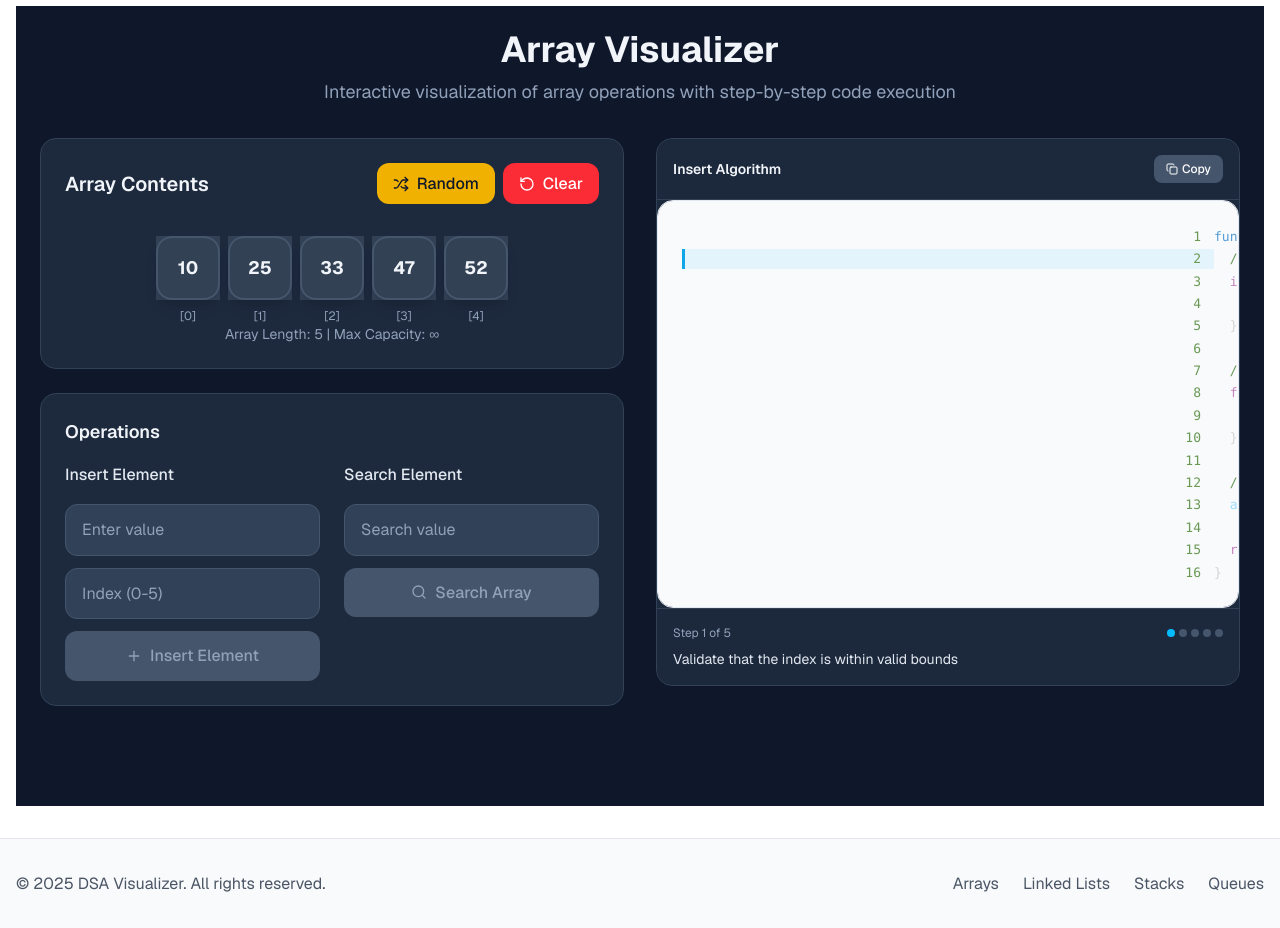
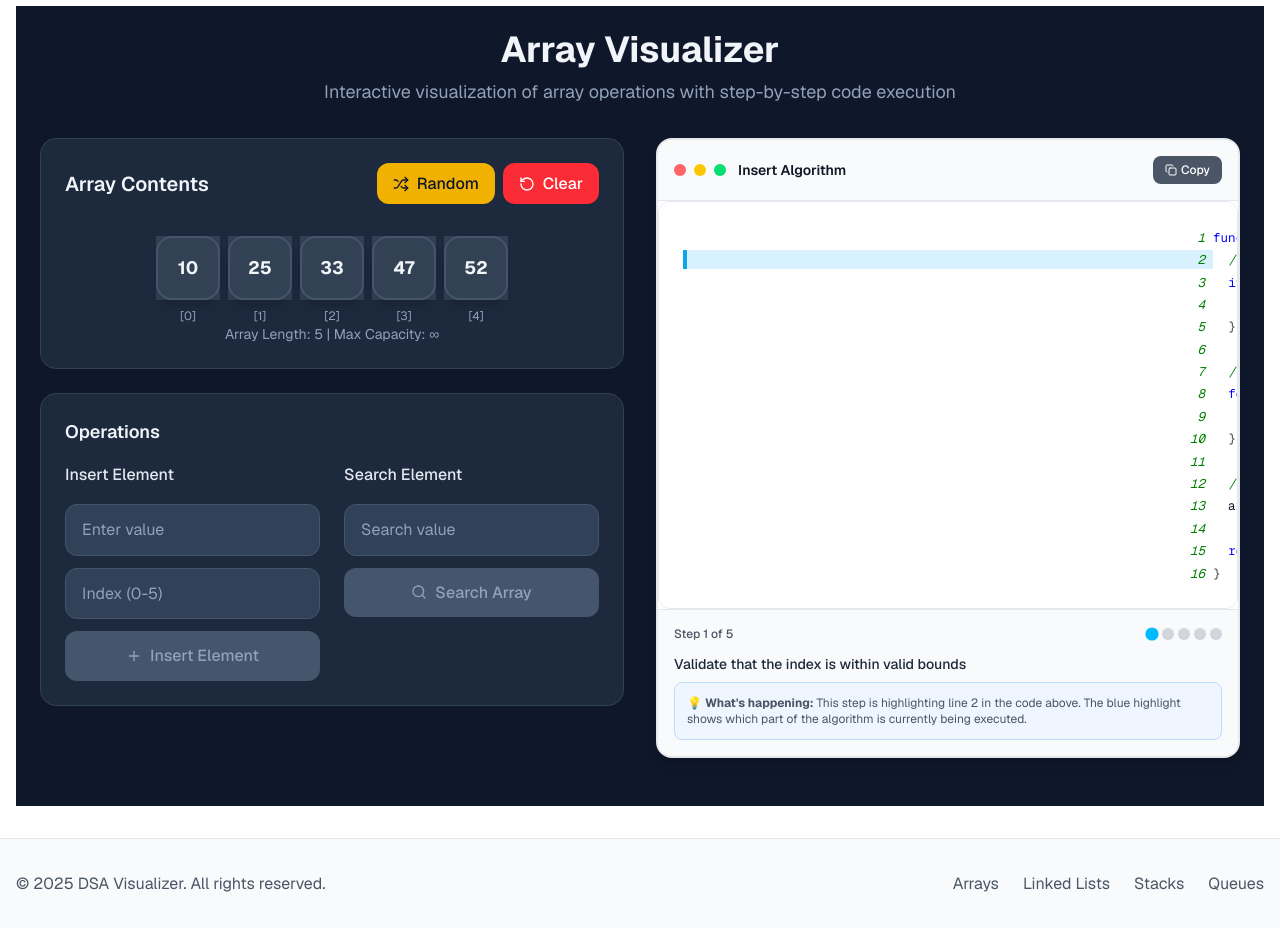
Before and after one commit to gael55x/DSA-Visualizer, a Next.js app in the folder dsa-visualizer/: page /array in a window 1280 px wide. Shown: the part 460-1388 px from the top of the page. Built offline with nearby package versions, Linux system fonts and the light colour scheme.

Commit message:
Improved codehighlighter animation component for other Data structs'

```diff
--- a/dsa-visualizer/components/ui/CodeHighlighter.tsx
+++ b/dsa-visualizer/components/ui/CodeHighlighter.tsx
@@ -1,11 +1,12 @@
 'use client';
 
 import { useState, useEffect } from 'react';
-import { motion } from 'framer-motion';
+import { motion, AnimatePresence } from 'framer-motion';
 import { Prism as SyntaxHighlighter } from 'react-syntax-highlighter';
-import { vscDarkPlus } from 'react-syntax-highlighter/dist/esm/styles/prism';
-import { Copy, Play, Pause, RotateCcw } from 'lucide-react';
+import { vscDarkPlus, vs } from 'react-syntax-highlighter/dist/esm/styles/prism';
+import { Copy, Play, Pause, RotateCcw, BookOpen } from 'lucide-react';
 import { cn } from '../../lib/utils';
+import { useTheme } from '../../lib/theme-context';
 
 interface CodeStep {
   line: number;
@@ -41,11 +42,17 @@ export default function CodeHighlighter({
   const [isPlaying, setIsPlaying] = useState(false);
   const [copied, setCopied] = useState(false);
   const [step, setStep] = useState(currentStep);
+  const [showExplanation, setShowExplanation] = useState(true);
+  const { theme } = useTheme();
 
   const codeLines = code.split('\n');
   const highlightedLines = steps
     .filter((s, idx) => idx <= step)
     .map(s => s.line);
+
+  useEffect(() => {
+    setStep(currentStep);
+  }, [currentStep]);
 
   useEffect(() => {
     if (autoPlay && isPlaying && steps.length > 0) {
@@ -87,53 +94,84 @@ export default function CodeHighlighter({
     }
   };
 
+  const syntaxTheme = theme === 'dark' ? vscDarkPlus : vs;
+
   const customStyle = {
-    ...vscDarkPlus,
+    ...syntaxTheme,
     'pre[class*="language-"]': {
-      ...vscDarkPlus['pre[class*="language-"]'],
+      ...syntaxTheme['pre[class*="language-"]'],
       background: 'var(--background-secondary)',
       border: '1px solid var(--border)',
-      borderRadius: '16px',
+      borderRadius: '12px',
       padding: '1.5rem',
       margin: 0,
       fontSize: '14px',
-      lineHeight: '1.6'
+      lineHeight: '1.6',
+      fontFamily: 'var(--font-geist-mono), monospace'
     },
     'code[class*="language-"]': {
-      ...vscDarkPlus['code[class*="language-"]'],
+      ...syntaxTheme['code[class*="language-"]'],
       background: 'transparent',
-      color: 'var(--foreground)'
+      color: 'var(--foreground)',
+      fontFamily: 'var(--font-geist-mono), monospace'
     }
   };
 
-  const lineNumberStyle = (lineNumber: number) => ({
+  const lineNumberStyle = (lineNumber: number) => {
+    const isHighlighted = highlightedLines.includes(lineNumber);
+    const isCurrentStep = steps[step]?.line === lineNumber;
+
+    return {
       display: 'inline-block',
       width: '100%',
-    backgroundColor: highlightedLines.includes(lineNumber)
+      backgroundColor: isCurrentStep
+        ? 'rgba(56, 189, 248, 0.2)'
+        : isHighlighted
         ? 'rgba(56, 189, 248, 0.1)'
         : 'transparent',
-    borderLeft: highlightedLines.includes(lineNumber)
+      borderLeft: isCurrentStep
+        ? '4px solid var(--accent-sky)'
+        : isHighlighted
         ? '3px solid var(--accent-sky)'
         : '3px solid transparent',
-    paddingLeft: '8px',
-    transition: 'all 0.3s ease'
-  });
+      paddingLeft: '12px',
+      paddingRight: '8px',
+      paddingTop: '2px',
+      paddingBottom: '2px',
+      transition: 'all 0.4s ease',
+      animation: isCurrentStep ? 'pulse-highlight 1.5s ease-in-out' : 'none'
+    };
+  };
 
   return (
     <motion.div
       initial={{ opacity: 0, y: 20 }}
       animate={{ opacity: 1, y: 0 }}
       className={cn(
-        "bg-slate-800 rounded-2xl border border-slate-700 overflow-hidden",
+        "bg-white dark:bg-slate-800 rounded-2xl border-2 border-gray-200 dark:border-slate-700 overflow-hidden shadow-lg",
         className
       )}
     >
       {/* Header */}
-      <div className="flex items-center justify-between p-4 border-b border-slate-700 bg-slate-800/50">
-        <h3 className="text-slate-100 font-semibold text-sm">{title}</h3>
+      <div className="flex items-center justify-between p-4 border-b border-gray-200 dark:border-slate-700 bg-gray-50 dark:bg-slate-800/50">
+        <div className="flex items-center gap-3">
+          <div className="flex items-center gap-2">
+            <div className="w-3 h-3 rounded-full bg-red-400"></div>
+            <div className="w-3 h-3 rounded-full bg-yellow-400"></div>
+            <div className="w-3 h-3 rounded-full bg-green-400"></div>
+          </div>
+          <h3 className="text-gray-900 dark:text-slate-100 font-semibold text-sm">{title}</h3>
+        </div>
         <div className="flex items-center gap-2">
           {showControls && steps.length > 0 && (
             <>
+              <button
+                onClick={() => setShowExplanation(!showExplanation)}
+                className="flex items-center gap-1 px-3 py-1.5 bg-purple-600 hover:bg-purple-700 text-white rounded-lg text-xs font-medium transition-colors"
+              >
+                <BookOpen size={12} />
+                {showExplanation ? 'Hide' : 'Show'} Help
+              </button>
               <button
                 onClick={handlePlay}
                 className="flex items-center gap-1 px-3 py-1.5 bg-sky-600 hover:bg-sky-700 text-white rounded-lg text-xs font-medium transition-colors"
@@ -143,7 +181,7 @@ export default function CodeHighlighter({
               </button>
               <button
                 onClick={handleReset}
-                className="flex items-center gap-1 px-3 py-1.5 bg-slate-600 hover:bg-slate-700 text-white rounded-lg text-xs font-medium transition-colors"
+                className="flex items-center gap-1 px-3 py-1.5 bg-gray-600 hover:bg-gray-700 text-white rounded-lg text-xs font-medium transition-colors"
               >
                 <RotateCcw size={12} />
                 Reset
@@ -152,7 +190,7 @@ export default function CodeHighlighter({
           )}
           <button
             onClick={copyCode}
-            className="flex items-center gap-1 px-3 py-1.5 bg-slate-600 hover:bg-slate-700 text-white rounded-lg text-xs font-medium transition-colors"
+            className="flex items-center gap-1 px-3 py-1.5 bg-gray-600 hover:bg-gray-700 text-white rounded-lg text-xs font-medium transition-colors"
           >
             <Copy size={12} />
             {copied ? 'Copied!' : 'Copy'}
@@ -180,9 +218,9 @@ export default function CodeHighlighter({
 
       {/* Step Information */}
       {steps.length > 0 && (
-        <div className="p-4 border-t border-slate-700 bg-slate-800/50">
-          <div className="flex items-center justify-between mb-2">
-            <span className="text-xs text-slate-400">
+        <div className="p-4 border-t border-gray-200 dark:border-slate-700 bg-gray-50 dark:bg-slate-800/50">
+          <div className="flex items-center justify-between mb-3">
+            <span className="text-xs text-gray-600 dark:text-slate-400 font-medium">
               Step {step + 1} of {steps.length}
             </span>
             <div className="flex gap-1">
@@ -194,24 +232,44 @@ export default function CodeHighlighter({
                     onStepChange?.(idx);
                   }}
                   className={cn(
-                    "w-2 h-2 rounded-full transition-colors",
-                    idx <= step ? "bg-sky-400" : "bg-slate-600"
+                    "w-3 h-3 rounded-full transition-all duration-300",
+                    idx <= step
+                      ? "bg-sky-400 scale-110"
+                      : "bg-gray-300 dark:bg-slate-600 hover:bg-gray-400 dark:hover:bg-slate-500"
                   )}
                 />
               ))}
             </div>
           </div>
 
+          <AnimatePresence mode="wait">
             {steps[step] && (
-            <motion.p
+              <motion.div
                 key={step}
                 initial={{ opacity: 0, y: 10 }}
                 animate={{ opacity: 1, y: 0 }}
-              className="text-sm text-slate-200"
+                exit={{ opacity: 0, y: -10 }}
+                transition={{ duration: 0.3 }}
+                className="space-y-2"
               >
+                <p className="text-sm text-gray-800 dark:text-slate-200 font-medium">
                   {steps[step].description}
-            </motion.p>
+                </p>
+
+                {showExplanation && (
+                  <motion.div
+                    initial={{ opacity: 0, height: 0 }}
+                    animate={{ opacity: 1, height: 'auto' }}
+                    exit={{ opacity: 0, height: 0 }}
+                    className="text-xs text-gray-600 dark:text-slate-400 bg-blue-50 dark:bg-slate-700/50 p-3 rounded-lg border border-blue-200 dark:border-slate-600"
+                  >
+                    💡 <strong>What's happening:</strong> This step is highlighting line {steps[step].line} in the code above.
+                    The blue highlight shows which part of the algorithm is currently being executed.
+                  </motion.div>
                 )}
+              </motion.div>
+            )}
+          </AnimatePresence>
         </div>
       )}
     </motion.div>
```
Lines whose indentation alone changed are shown as unchanged.
